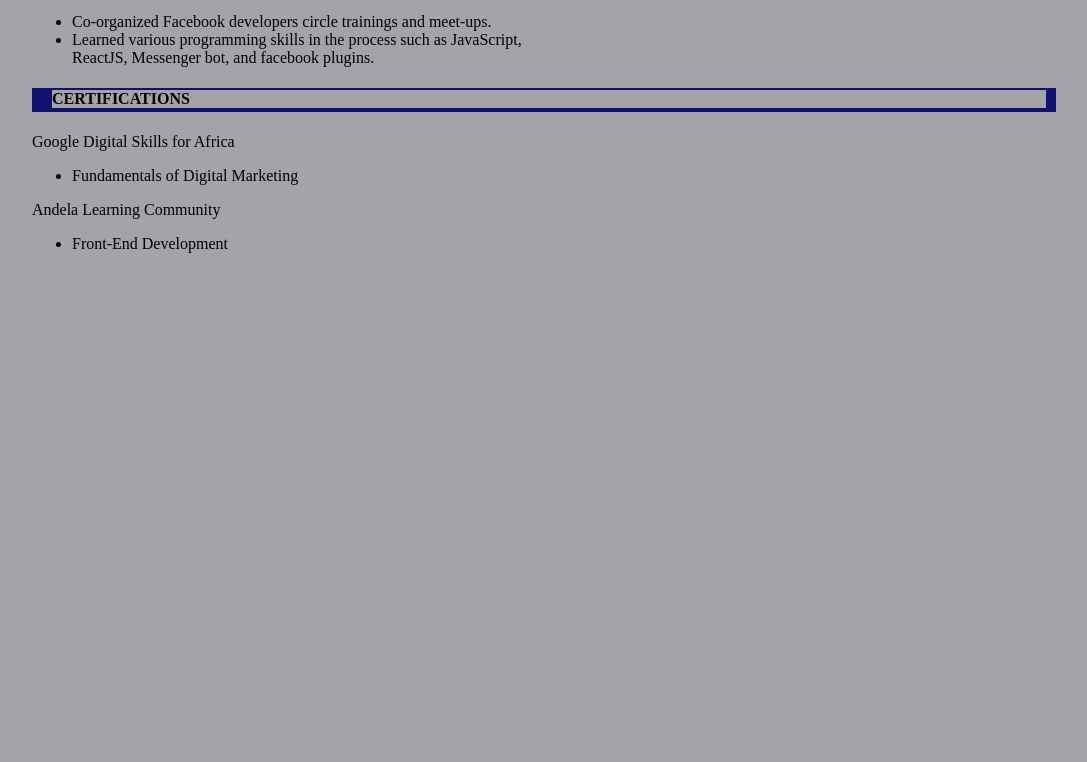
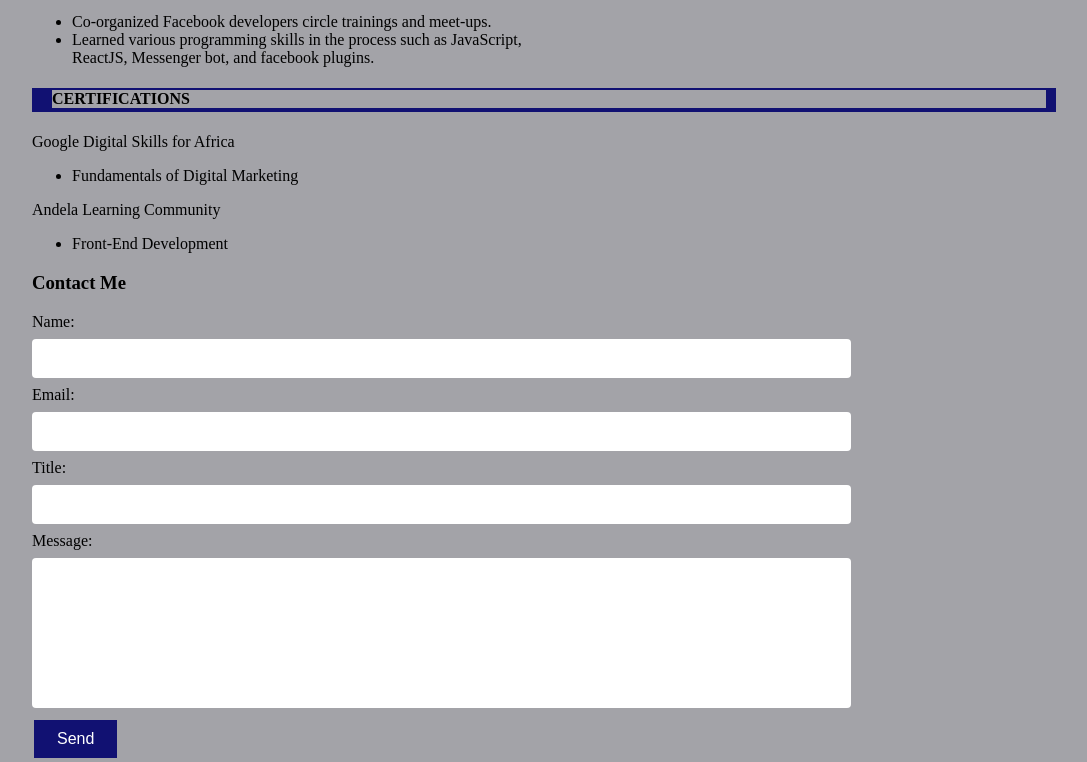
Before and after one commit to Eshjay/StartNg, a plain HTML site: page Olushola.html in a window 1280 px wide. Shown: the part 1418-2180 px from the top of the page, without its empty margins (96-1183 px from the left). Before the commit the page ends 1687 px from the top, so only its background shows below. Drawn offline with Linux system fonts and the light colour scheme.

Commit message:
Html is updated now with Contact form

```diff
--- a/Olushola.html
+++ b/Olushola.html
@@ -126,5 +126,30 @@
  		<li>Front-End Development</li>
  	</ul>
  </article>
+
+ <div class="contact-form">
+ 	<form action="https://formspree.io/olushola.abiodun@gmail.com" method="POST" />
+ 		<h3>Contact Me</h3>
+ 		<div>
+ 				Name:<br>
+ 			<input type="text" name="name" required minlength="4">
+ 		</div>
+ 		<div>
+ 				Email:<br>
+ 			<input type="email" name="email" required>
+ 		</div>
+ 		<div>
+ 				Title:<br>
+ 			<input type="text" name="title" required="" minlength="6">
+ 		</div>
+ 		<div class="message-size">
+ 				Message:<br>
+ 			<input class="message-size" type="text" name="message" required minlength="20">
+ 		</div>
+ 		<div>
+ 			<button class="button" type="submit">Send</button>
+ 		</div>
+ 	</form>
+ </div>
 </body>
 </html>
```
